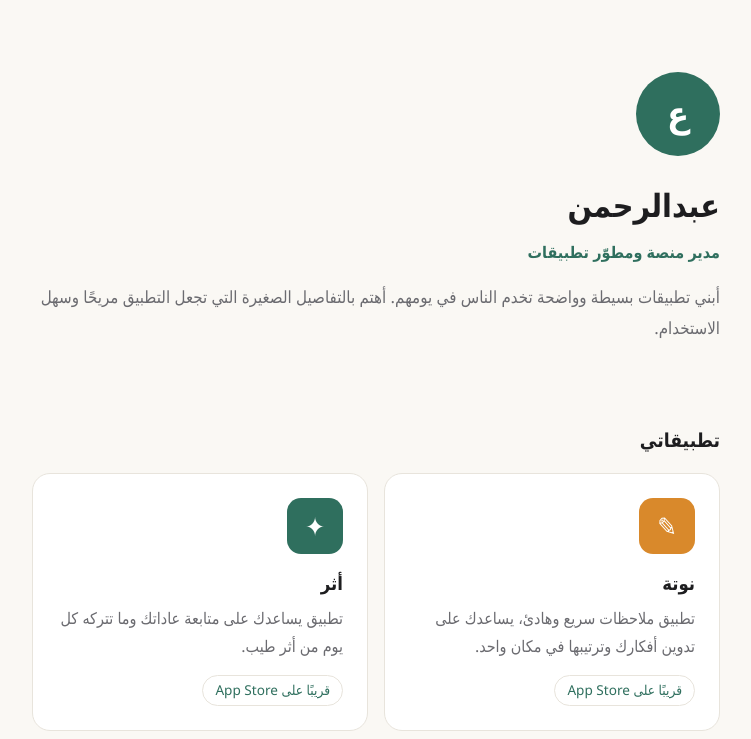
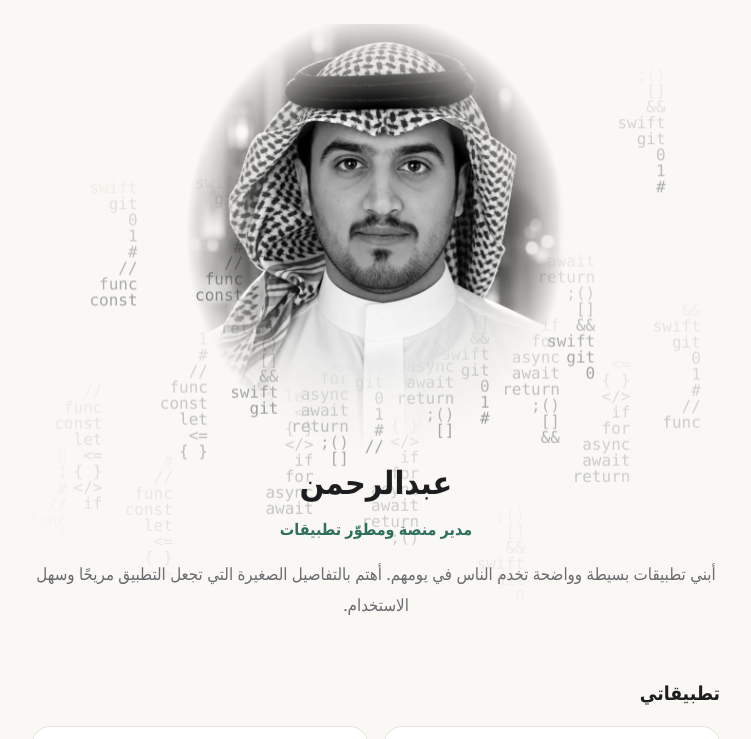
Before and after one commit to dhomov7/abdulrahman-7, a plain HTML site: page index.html in a window 1280 px wide. Shown: the top 739 px of the page, without its empty margins (264-1015 px from the left). Drawn offline with Linux system fonts and the light colour scheme.

Commit message:
Add photo hero with gray faded edges and animated falling code
Co-Authored-By: Claude Sonnet 5.5 <noreply@anthropic.com>
Claude-Session: https://claude.ai/code/session_01BKu1Am3LYEZATX5Xev5xEG

```diff
--- a/index.html
+++ b/index.html
@@ -18,6 +18,18 @@
   h1{font-size:2rem;margin:20px 0 4px}
   .role{color:var(--accent);font-weight:600;margin:0}
   .bio{color:var(--muted);margin:16px 0 0;font-size:1.05rem}
+  header{padding:0}
+  .hero{position:relative;padding:24px 0 8px;text-align:center;overflow:hidden}
+  #code{position:absolute;inset:0;width:100%;height:100%;z-index:0;
+    -webkit-mask-image:radial-gradient(ellipse 75% 60% at 50% 40%,#000 30%,transparent 100%);
+    mask-image:radial-gradient(ellipse 75% 60% at 50% 40%,#000 30%,transparent 100%)}
+  .photo{position:relative;z-index:1;display:block;margin:0 auto;width:min(78%,380px);height:auto;
+    filter:grayscale(1) contrast(1.08);
+    -webkit-mask-image:radial-gradient(ellipse 50% 50% at 50% 48%,#000 58%,transparent 100%);
+    mask-image:radial-gradient(ellipse 50% 50% at 50% 48%,#000 58%,transparent 100%)}
+  .intro{position:relative;z-index:1;margin-top:-8px}
+  .intro h1{margin:0 0 4px}
+  @media (prefers-reduced-motion:reduce){#code{display:none}}
   h2{font-size:1.2rem;margin:48px 0 16px}
   .apps{display:grid;gap:16px}
   @media(min-width:600px){.apps{grid-template-columns:1fr 1fr}}
@@ -39,11 +51,14 @@
 </head>
 <body>
 <main>
-  <header>
-    <div class="avatar" aria-hidden="true">ع</div>
-    <h1>عبدالرحمن</h1>
-    <p class="role">مدير منصة ومطوّر تطبيقات</p>
-    <p class="bio">أبني تطبيقات بسيطة وواضحة تخدم الناس في يومهم. أهتم بالتفاصيل الصغيرة التي تجعل التطبيق مريحًا وسهل الاستخدام.</p>
+  <header class="hero">
+    <canvas id="code" aria-hidden="true"></canvas>
+    <img class="photo" src="photo.webp" alt="صورة عبدالرحمن" width="800" height="920">
+    <div class="intro">
+      <h1>عبدالرحمن</h1>
+      <p class="role">مدير منصة ومطوّر تطبيقات</p>
+      <p class="bio">أبني تطبيقات بسيطة وواضحة تخدم الناس في يومهم. أهتم بالتفاصيل الصغيرة التي تجعل التطبيق مريحًا وسهل الاستخدام.</p>
+    </div>
   </header>
 
   <section>
@@ -90,5 +105,39 @@ document.getElementById('f').addEventListener('submit',async e=>{
   }catch(_){st.textContent='تعذّر الإرسال، حاول لاحقًا.'}
 });
 </script>
+<script>
+(()=>{
+  const c=document.getElementById('code'),x=c.getContext('2d');
+  const words=['const','let','=>','{ }','</>','if','for','async','await','return','();','[]','&&','swift','git','0','1','#','//','func'];
+  const size=16;let cols,drops,W,H;
+  const gray=()=>matchMedia('(prefers-color-scheme:dark)').matches?'170,175,172':'110,114,112';
+  function fit(){
+    const r=c.getBoundingClientRect(),d=devicePixelRatio||1;
+    W=c.width=r.width*d;H=c.height=r.height*d;x.setTransform(d,0,0,d,0,0);
+    cols=Math.ceil(r.width/(size*2.2));drops=Array.from({length:cols},()=>Math.random()*-20);
+  }
+  fit();addEventListener('resize',fit);
+  let last=0;
+  function tick(t){
+    requestAnimationFrame(tick);
+    if(t-last<70)return;last=t;
+    const r=c.getBoundingClientRect();
+    x.clearRect(0,0,r.width,r.height);
+    x.font=size+'px ui-monospace,Menlo,monospace';
+    const col=gray();
+    for(let i=0;i<cols;i++){
+      for(let k=0;k<8;k++){
+        const y=(drops[i]-k)*size;
+        if(y<0||y>r.height)continue;
+        x.fillStyle='rgba('+col+','+(0.9-k*0.11)+')';
+        x.fillText(words[(i*7+Math.floor(drops[i])-k+40)%words.length],i*size*2.2,y);
+      }
+      drops[i]+=0.5+(i%3)*0.15;
+      if(drops[i]*size>r.height+8*size)drops[i]=Math.random()*-10;
+    }
+  }
+  if(!matchMedia('(prefers-reduced-motion:reduce)').matches)requestAnimationFrame(tick);
+})();
+</script>
 </body>
 </html>
```
Also changed, not shown: photo.webp (added).
